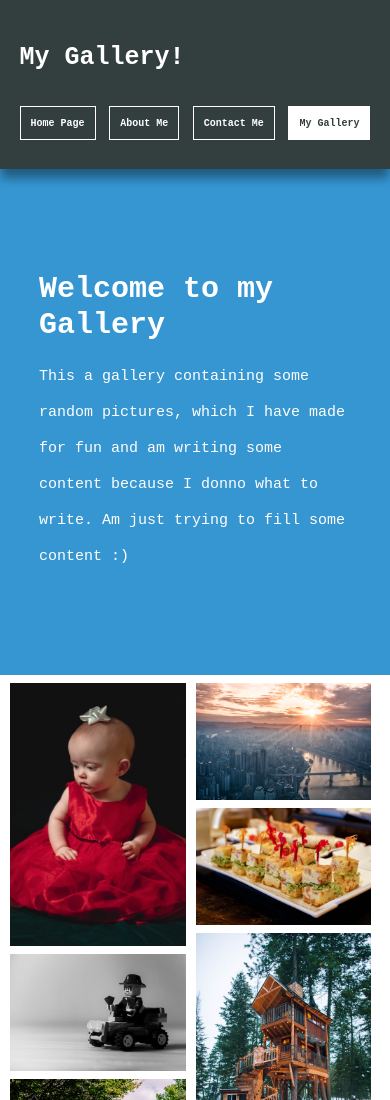
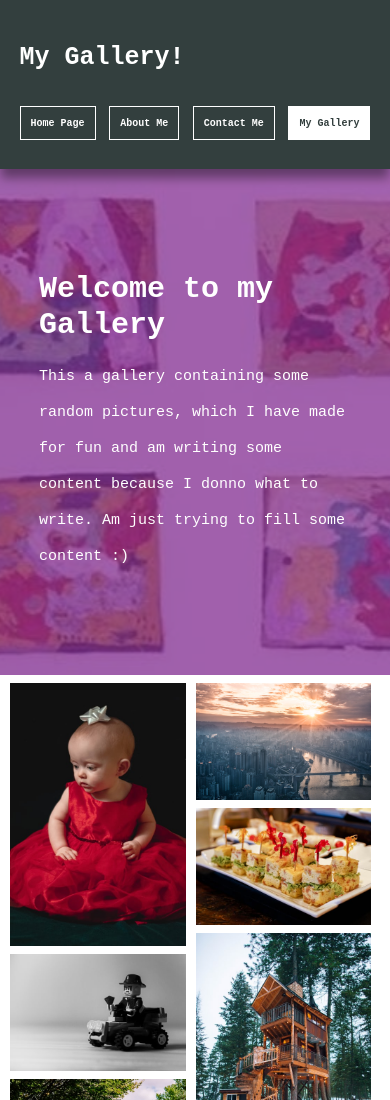
Before and after one commit to Har5haw/html_and_css, a plain HTML site: page mygallery.html in a window 390 px wide. Shown: the top 1100 px of the page. Drawn offline with Linux system fonts and the light colour scheme.

Commit message:
Ui improvements done

```diff
--- a/mygallery.html
+++ b/mygallery.html
@@ -25,7 +25,11 @@
     </nav>
     <main>
         <section>
+
             <div class="main-top">
+                <div class="main-img">
+                    <img src="/images/gallery.jpg"/>
+                </div>
                 <div class="content">
                     <label><code>Welcome to my Gallery</code></label>
                     <div>
--- a/styles/mygallery.css
+++ b/styles/mygallery.css
@@ -2,8 +2,10 @@
   margin-top: 10vh;
   position: relative;
   height: 60vh;
-    background-color: rgb(53, 150, 210);
+  background-color: rgb(119, 0, 138);
   display: flex;
+  opacity: 0.9;
+
 }
 
 .main-top label {
@@ -12,16 +14,48 @@
   color: white;
 }
 
+.main-img {
+  height: 60vh;
+  width: 100vw;
+  position: absolute;
+  top: 0px;
+  left: 0px;
+  opacity: 0.4;
+  overflow: hidden;
+  z-index: -10;
+}
+
+.main-img img {
+  height: 60vh;
+  animation-name: img-animation;
+  animation-duration: 15s;
+  animation-timing-function: ease-in-out;
+  animation-iteration-count: infinite;
+}
+
+@keyframes img-animation {
+  0%{
+    transform: translateX(0px);
+  }
+  50%{
+    transform: translateX(-200px);
+  }
+  100%{
+    transform: translateX(0px);
+  }
+}
+
 .main-top p {
   font-size: 20px;
   color: white;
   line-height: 35px;
   margin: 2vw 6vw;
+  width: 50vw;
 }
 
 .main-top .content {
   height: 60vh;
-    width: 50vw;
+  width: 100vw;
   display: flex;
   justify-content: center;
   align-items: center;
@@ -54,6 +88,7 @@
     max-width: 45%;
   }
 }
+
 @media screen and (max-width: 600px) {
   .column {
     flex: 45%;
@@ -61,32 +96,35 @@
   }
   .main-top {
     margin-top: 20vh;
-        position: relative;
-        height: 60vh;
-        background-color: rgb(53, 150, 210);
-        display: flex;
   }
-
   .main-top label {
     font-size: 30px;
-        font-weight: bold;
-        color: white;
     margin: 2vw 10vw;
   }
-
   .main-top p {
     font-size: 15px;
-        color: white;
-        line-height: 35px;
     margin: 2vw 10vw;
+    width: 80vw;
   }
-
   .main-top .content {
-        height: 60vh;
     width: 100vw;
-        display: flex;
-        justify-content: center;
-        align-items: center;
-        flex-direction: column;
+  }
+  @keyframes img-animation {
+    0%{
+      transform: translateX(0px);
+    }
+    50%{
+      transform: translateX(-1000px);
+    }
+    100%{
+      transform: translateX(0px);
     }
   }
+  .main-img img {
+    height: 60vh;
+    animation-name: img-animation;
+    animation-duration: 30s;
+    animation-timing-function: ease-in-out;
+    animation-iteration-count: infinite;
+  }
+}
```
Also changed, not shown: images/gallery.jpg (added). Lines whose indentation alone changed are shown as unchanged.
